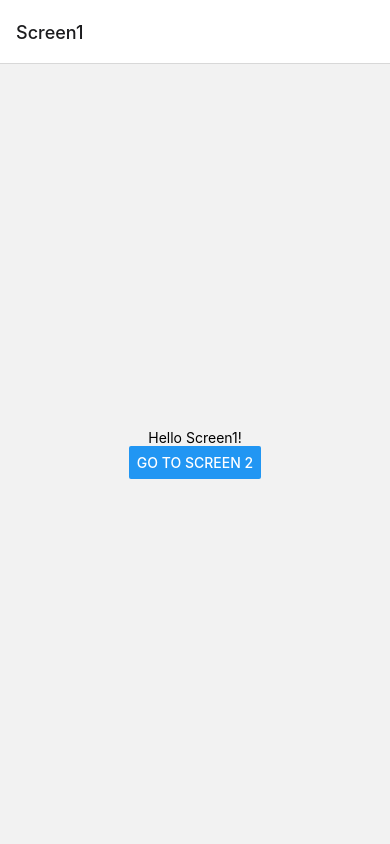
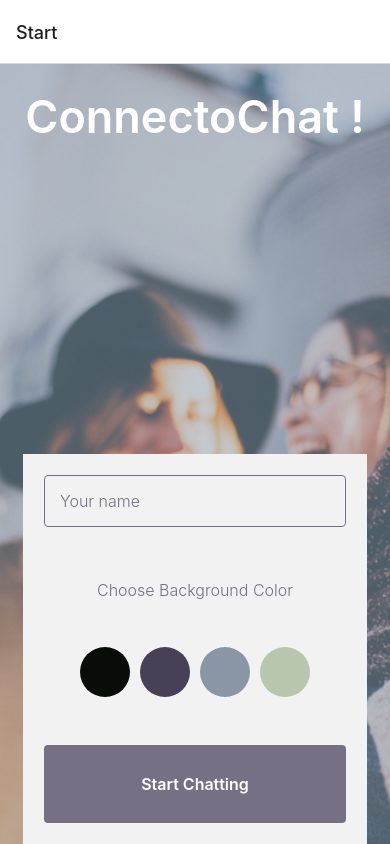
Before and after one commit to capmec/chat-app, a React Native app: screen /Start in a window 390 px wide. Built offline with nearby package versions, Linux system fonts and the light colour scheme.

Commit message:
start task

```diff
--- a/App.js
+++ b/App.js
@@ -1,13 +1,11 @@
-import { StatusBar } from 'expo-status-bar'
-import { StyleSheet, Text, View } from 'react-native'
-
 // import the screens
-import Screen1 from './components/Screen1'
-import Screen2 from './components/Screen2'
+import Start from './components/Start'
+import Chat from './components/Chat'
 
 // import react Navigation
 import { NavigationContainer } from '@react-navigation/native'
 import { createNativeStackNavigator } from '@react-navigation/native-stack'
+// import { StyleSheet, Text, View } from 'react-native';
 
 // Create the navigator
 const Stack = createNativeStackNavigator()
@@ -15,12 +13,21 @@
 const App = () => {
   return (
     <NavigationContainer>
-      <Stack.Navigator initialRouteName='Screen1'>
-        <Stack.Screen name='Screen1' component={Screen1} />
-        <Stack.Screen name='Screen2' component={Screen2} />
+      <Stack.Navigator initialRouteName='Start'>
+        <Stack.Screen name='Start' component={Start} />
+        <Stack.Screen name='Chat' component={Chat} />
       </Stack.Navigator>
     </NavigationContainer>
   )
 }
 
+// const styles = StyleSheet.create({
+//   container: {
+//     flex: 1,
+//     backgroundColor: '#fff',
+//     alignItems: 'center',
+//     justifyContent: 'center',
+//   },
+// });
+
 export default App
--- a/components/Screen2.js
+++ b/components/Chat.js
@@ -1,9 +1,16 @@
+import { useEffect } from 'react'
 import { StyleSheet, View, Text } from 'react-native'
 
-const Screen2 = () => {
+const Chat = ({ route, navigation }) => {
+  const { name } = route.params
+
+  useEffect(() => {
+    navigation.setOptions({ title: name })
+  }, [])
+
   return (
     <View style={styles.container}>
-      <Text>Hello Screen2!</Text>
+      <Text>Welcome to the chat {name}!</Text>
     </View>
   )
 }
@@ -16,4 +23,4 @@
   },
 })
 
-export default Screen2
+export default Chat
--- a/components/Screen1.js
+++ /dev/null
@@ -1,23 +0,0 @@
-import { StyleSheet, View, Text, Button } from 'react-native'
-
-const Screen1 = ({ navigation }) => {
-  return (
-    <View style={styles.container}>
-      <Text>Hello Screen1!</Text>
-      <Button
-        title='Go to Screen 2'
-        onPress={() => navigation.navigate('Screen2')}
-      />
-    </View>
-  )
-}
-
-const styles = StyleSheet.create({
-  container: {
-    flex: 1,
-    justifyContent: 'center',
-    alignItems: 'center',
-  },
-})
-
-export default Screen1
--- /dev/null
+++ b/components/Start.js
@@ -0,0 +1,140 @@
+import { useState } from 'react'
+import {
+  StyleSheet,
+  View,
+  Text,
+  Button,
+  TextInput,
+  ImageBackground,
+  TouchableOpacity,
+} from 'react-native'
+
+const Start = ({ navigation }) => {
+  const [name, setName] = useState('')
+  const colors = ['#090C08', '#474056', '#8A95A5', '#B9C6AE']
+  const [background, setBackground] = useState('')
+  return (
+    <View style={styles.container}>
+      <ImageBackground
+        source={require('../images/bgImage.png')}
+        style={styles.imageBackground}
+      >
+        <Text style={styles.title}>ConnectoChat !</Text>
+        <View style={styles.box}>
+          {/* user types name */}
+          <TextInput
+            style={styles.textInput}
+            value={name}
+            onChangeText={setName}
+            placeholder='Your name'
+          />
+          <Text style={styles.chooseBgColor}>Choose Background Color</Text>
+          {/* user selects backgroung color */}
+          <View style={styles.colorButtonContainer}>
+            {colors.map((color, index) => (
+              <TouchableOpacity
+                key={index}
+                style={[
+                  styles.colorButton,
+                  { backgroundColor: color },
+                  background === color && styles.selectedColor,
+                ]}
+                onPress={() => setBackground(color)}
+              />
+            ))}
+          </View>
+          {/* to start chat */}
+          <TouchableOpacity
+            style={styles.button}
+            onPress={() =>
+              navigation.navigate('Chat', {
+                name: name,
+                background: background,
+              })
+            }
+          >
+            <Text style={styles.buttonText}>Start Chatting</Text>
+          </TouchableOpacity>
+        </View>
+      </ImageBackground>
+    </View>
+  )
+}
+
+const styles = StyleSheet.create({
+  container: {
+    flex: 1,
+    justifyContent: 'center',
+    alignItems: 'center',
+  },
+  imageBackground: {
+    flex: 1,
+    alignItems: 'center',
+    justifyContent: 'center',
+    height: '100%',
+    width: '100%',
+  },
+  title: {
+    flex: 1,
+    fontSize: 45,
+    fontWeight: '600',
+    color: '#FFFFFF',
+    margin: 25,
+  },
+  box: {
+    // backgroundColor: '#ffffff',
+    backgroundColor: '#f2f2f2',
+    width: '88%',
+    height: '50%',
+    alignItems: 'center',
+    justifyContent: 'space-around',
+  },
+  textInput: {
+    width: '88%',
+    borderColor: '#757083',
+    borderRadius: 4,
+    color: '#757083',
+    fontSize: 16,
+    fontWeight: '300',
+    opacity: 50,
+    padding: 15,
+    borderWidth: 1,
+    marginBottom: 10,
+  },
+  chooseBgColor: {
+    color: '#757083',
+    fontSize: 16,
+    fontWeight: '300',
+    opacity: 100,
+  },
+  colorButtonContainer: {
+    flexDirection: 'row',
+    justifyContent: 'center',
+  },
+  colorButton: {
+    width: 50,
+    height: 50,
+    borderRadius: 25,
+    margin: 5,
+  },
+  selectedColor: {
+    borderColor: '#c0c0c0',
+    borderWidth: 1,
+  },
+  button: {
+    alignItems: 'center',
+    backgroundColor: '#757083',
+    borderRadius: 4,
+    height: '20%',
+    justifyContent: 'center',
+    padding: 10,
+    width: '88%',
+  },
+  buttonText: {
+    fontSize: 16,
+    fontWeight: '600',
+    color: '#FFFFFF',
+  },
+})
+
+export default Start
```
Also changed, not shown: images/bgImage.png (added), 1 other file (tests, documents, lock files or other folders).
